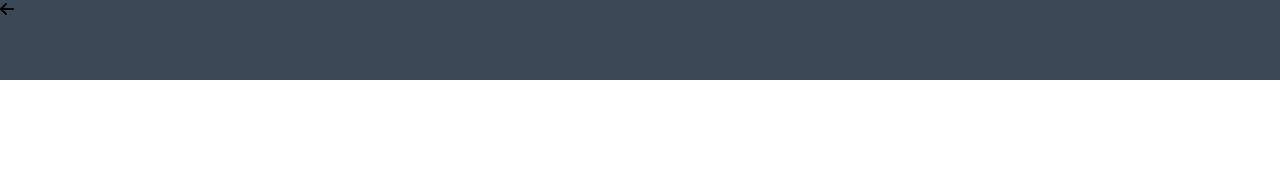
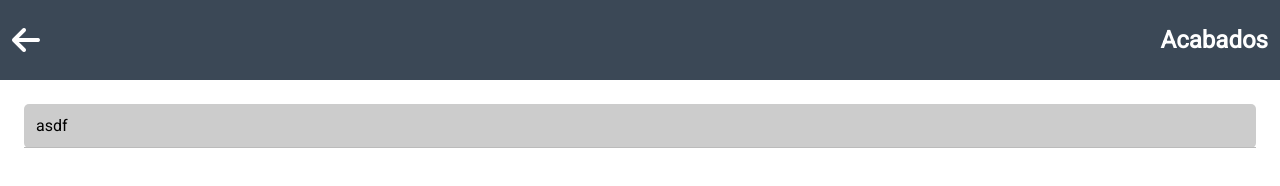
Before and after one commit to jherson978/Agenda, a plain HTML site: page acabados.html in a window 1280 px wide. Drawn offline with Linux system fonts and the light colour scheme.

Commit message:
Estilos basicos a acabados

```diff
--- a/acabados.html
+++ b/acabados.html
@@ -31,8 +31,15 @@
   <body>
     <div class="wrapper">
       <div class="bar">
-        <i class="fa fa-arrow-left"></i>
+        <a href="index.html">
+          <i class="fa fa-arrow-left fa-2x"></i>
+        </a>
+        <h2>Acabados</h2>
       </div>
+
+      <ul class="list">
+        <li>asdf</li>
+      </ul>
     </div>
   </body>
 </html>
--- a/css/acabados.css
+++ b/css/acabados.css
@@ -1,4 +1,23 @@
 .bar {
   height: 10vh;
   background-color: var(--primary);
+  display: flex;
+  align-items: center;
+  justify-content: space-between;
+  padding: 0 12px;
 }
+
+.bar * {
+  color: #fff;
+}
+
+.list {
+  border-radius: 5px;
+  background-color: #ccc;
+  margin: 24px;
+}
+
+.list li {
+  padding: 12px;
+  border-bottom: 1px solid #bbb;
+}
--- a/css/general.css
+++ b/css/general.css
@@ -1,16 +1,20 @@
-:root{
-    --primary: #3B4856;
+:root {
+  --primary: #3b4856;
   --secondary: #007394;
 }
 
-*{
+* {
   margin: 0;
   padding: 0;
   box-sizing: border-box;
-    font-family: 'Roboto', sans-serif;
+  font-family: "Roboto", sans-serif;
 }
 
-.wrapper{
+ul {
+  list-style-type: none;
+}
+
+.wrapper {
   width: 100vw;
   height: 100vh;
 }
```
Lines whose indentation alone changed are shown as unchanged.
